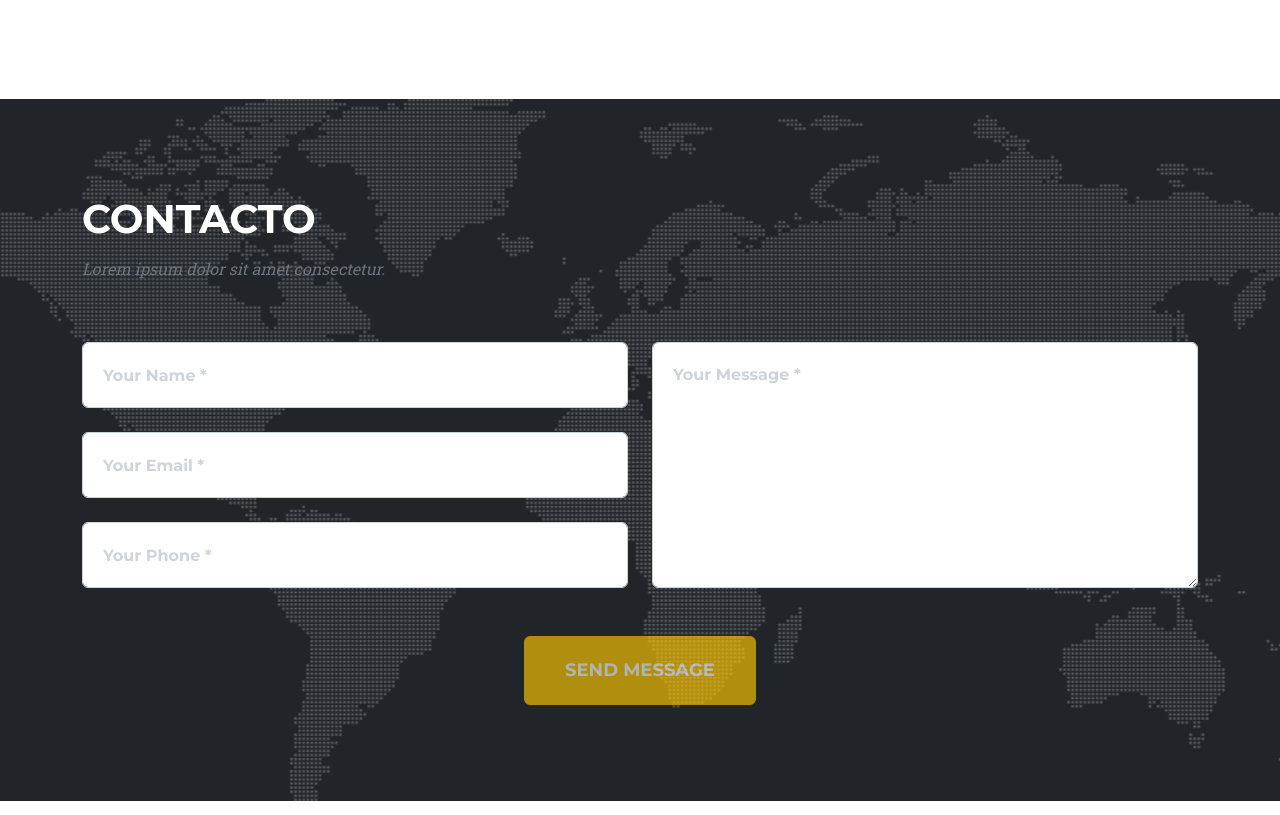
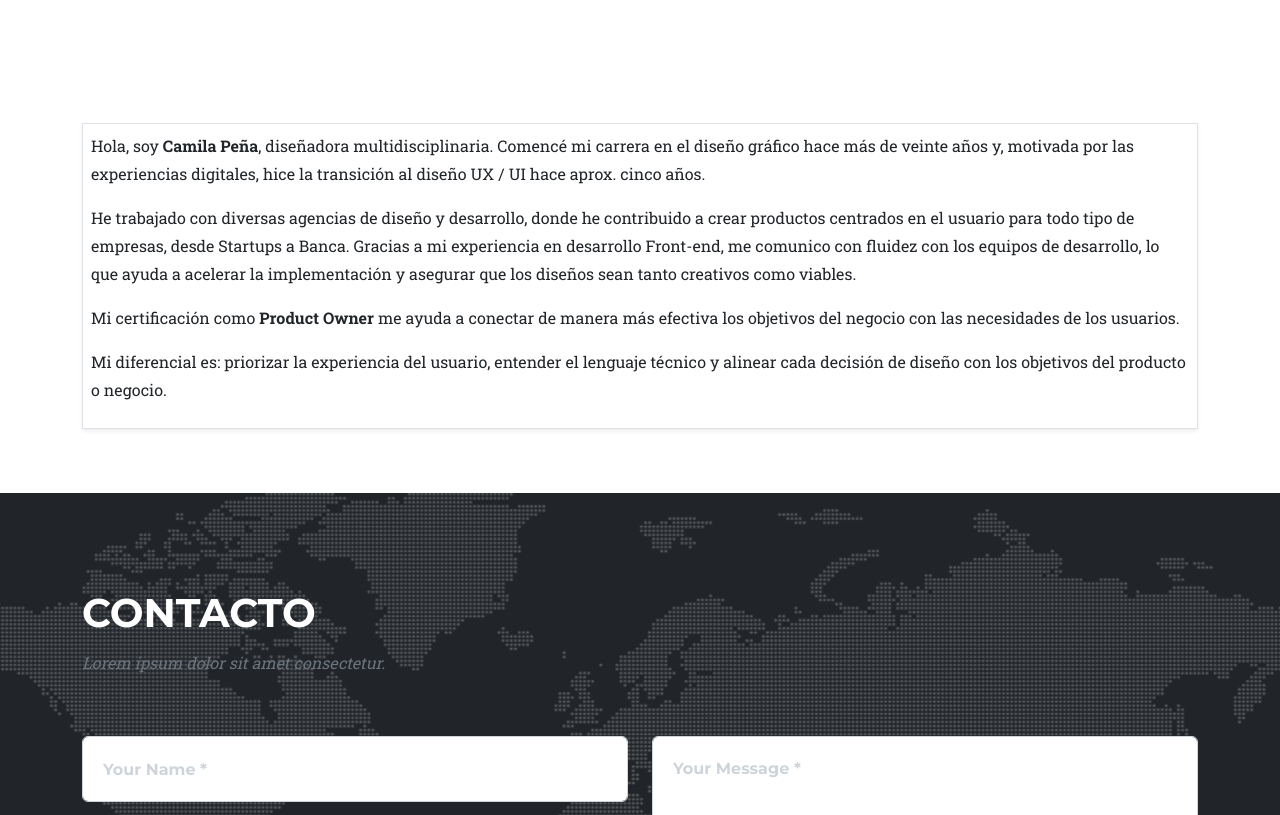
Before and after one commit to camilauxui/product_owner, a plain HTML site: page index.html in a window 1280 px wide. Shown: the part 3100-3915 px from the top of the page. Drawn offline with nearby package versions, Linux system fonts and the light colour scheme.

Commit message:
update index

```diff
--- a/index.html
+++ b/index.html
@@ -197,8 +197,29 @@
                 </ul>
             </div>
         </section>
-
-
+      <div class="container mt-4">
+  <table class="table table-bordered shadow-sm">
+    <tbody>
+      <tr>
+        <td style="text-align: left;">
+          <p>
+            Hola, soy <strong>Camila Peña</strong>, diseñadora multidisciplinaria. Comencé mi carrera en el diseño gráfico hace más de veinte años y, motivada por las experiencias digitales, hice la transición al diseño UX / UI hace aprox. cinco años.
+          </p>
+          <p>
+            He trabajado con diversas agencias de diseño y desarrollo, donde he contribuido a crear productos centrados en el usuario para todo tipo de empresas, desde Startups a Banca. Gracias a mi experiencia en desarrollo Front-end, me comunico con fluidez con los equipos de desarrollo, lo que ayuda a acelerar la implementación y asegurar que los diseños sean tanto creativos como viables.
+          </p>
+          <p>
+            Mi certificación como <strong>Product Owner</strong> me ayuda a conectar de manera más efectiva los objetivos del negocio con las necesidades de los usuarios.
+          </p>
+          <p>
+            Mi diferencial es: priorizar la experiencia del usuario, entender el lenguaje técnico y alinear cada decisión de diseño con los objetivos del producto o negocio.
+          </p>
+        </td>
+      </tr>
+    </tbody>
+  </table>
+</div>
+<br><br>
         <!-- Contact-->
         <section class="page-section" id="contact">
             <div class="container">
```
